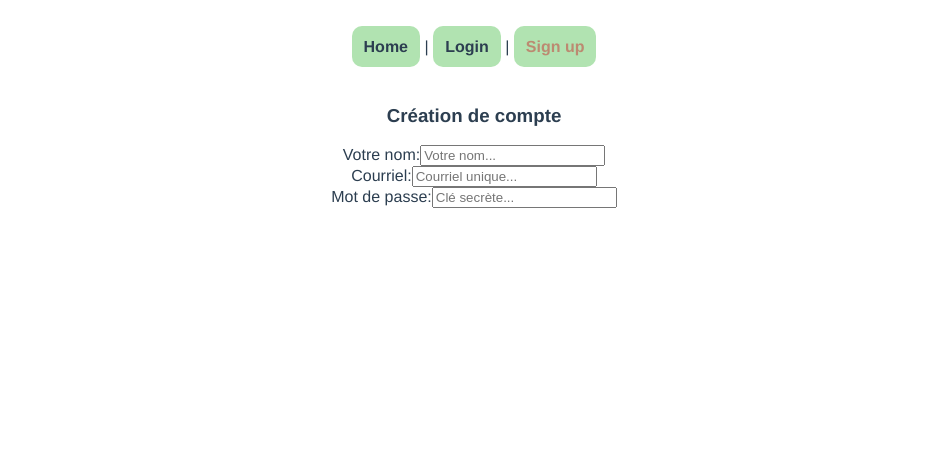
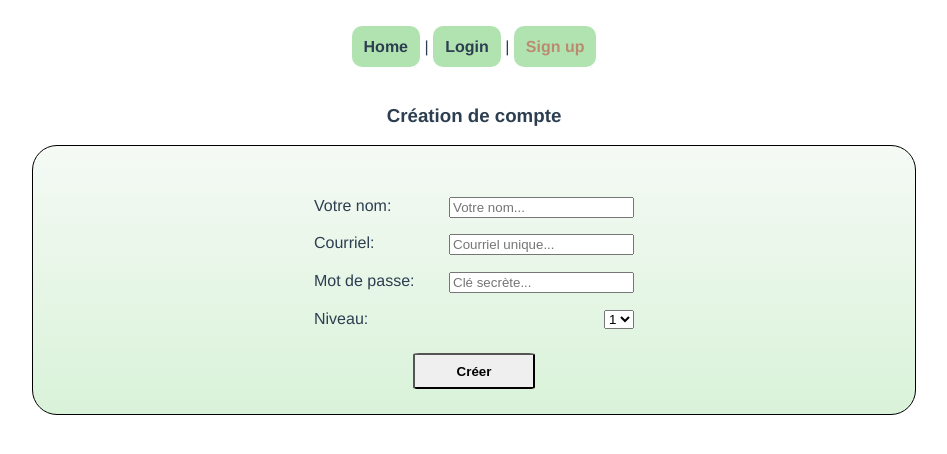
Before and after one commit to lepolpierre/TP3WEB, a Vue app in the folder front-end/moon-express/: page /auth/signup in a window 1280 px wide. Shown: the top 454 px of the page, without its empty margins (166-1113 px from the left). Built offline with nearby package versions, Linux system fonts and the light colour scheme.

Commit message:
[FRONT] Validations login/signup form

```diff
--- /dev/null
+++ b/front-end/moon-express/src/assets/form.css
@@ -0,0 +1,45 @@
+form{
+    width: 65vw;
+    padding: 2%;
+    margin: 0 auto;
+    border-radius: 25px;
+    border: 1px solid black;
+
+    display: flex;
+    flex-direction: column;
+    align-items: center;
+
+    background: linear-gradient(to bottom, hsl(120, 30%,97%), hsl(120, 50%, 90%));
+
+}
+
+form:hover{
+    box-shadow: 0px 0px 10px 1px hsl(100,5%,50%);
+}
+
+
+form > div {
+    width: 25vw;
+    display: flex;
+    justify-content: space-between;
+    padding: 1%;
+}
+
+.btn{
+    padding: 1% 5%;
+    font-weight: bold;
+    border-radius: 5%;
+    margin-top: 2%;
+    cursor: pointer;
+}
+.btn:hover{
+    color: hsl(120, 50%,50%);
+    background-color: hsl(160, 50%,90%);
+}
+
+.erreur{
+    color: red;
+    text-shadow: 0px 0px 10px red;
+    font-size: 90%;
+    padding: 1%;
+}
--- a/front-end/moon-express/src/views/Login.vue
+++ b/front-end/moon-express/src/views/Login.vue
@@ -3,6 +3,8 @@
     <h3>Connexion</h3>
 
     <form action="" method="POST" @submit.prevent="onSubmit">
+
+      <span class="erreur">{{erreur}}</span>
 
       <div>
         <label for="email">Votre courriel:</label>
@@ -27,13 +29,26 @@ export default {
     name : 'Login',
     data(){
         return{
+            erreur:'',
             email : "",
             pwd: ""
         }
     },
     methods: {
+        validations(){
+            if(this.email.length <= 0 || this.pwd.length <= 0 ){
+                this.erreur = "Erreur, utilisateur non reconnu!";
+                return false;
+            }
+            else{
+                this.erreur = "";
+            }
+
+            return true;
+        },
         onSubmit(){
-            this.appelApi();
+            if(this.validations())
+                this.appelApi();
         },
         appelApi(){
 
@@ -50,12 +65,17 @@ export default {
                 },
                 body: JSON.stringify(user)
             })
-            .then(response=>{
-                return response.json();
+            .then(res=>{
+                if(res.status === 200)
+                    return res.json();
+                else{
+                    throw new Error("Erreur de connexion");
+                }
             })
             .then(body=>{
                 // Enregistrer le token dans le localStorage.
                 localStorage.setItem("token", body.token);
+
                 // Envoyer vers l'acceuil.
                 this.$router.push({name: 'Home'});
             })
@@ -69,22 +89,8 @@ export default {
 </script>
 
 <style scoped>
-form{
-    width: 60vw;
-    padding: 1%;
-    margin: 0 auto;
-    border-radius: 25px;
-    border: 1px solid black;
 
-    display: flex;
-    flex-direction: column;
-    align-items: center;
+@import '../assets/form.css';
 
-}
 
-.btn{
-    padding: 1%;
-    font-weight: bold;
-    border-radius: 5px;
-}
 </style>
--- a/front-end/moon-express/src/views/SignUp.vue
+++ b/front-end/moon-express/src/views/SignUp.vue
@@ -3,6 +3,8 @@
       <h3>Création de compte</h3>
 
       <form method="POST" action="" @submit.prevent="onSubmit">
+
+        <span class="erreur">{{erreur}}</span>
 
         <div>
             <label for="nom">Votre nom:</label>
@@ -22,7 +24,15 @@
             type="password" id="mdp" name="mdp" placeholder="Clé secrète...">
         </div>
 
+        <div>
+            <label for="level">Niveau:</label>
+            <select name="level" id="level">
+                <option value="1">1</option>
+                <option value="2">2</option>
+            </select>
+        </div>
 
+        <button type="submit" class="btn">Créer</button>
       </form>
   </div>
 </template>
@@ -31,6 +41,7 @@
 export default {
     data(){
         return {
+            erreur : "",
             email: "",
             name: "",
             password: "",
@@ -38,13 +49,58 @@ export default {
         }
     },
     methods:{
+        validations(){
+            if(this.email.length <= 0 || this.name.length <= 0 || this.password.length <= 0){
+                this.erreur = "Veuillez remplir les champs correctement!";
+                return false;
+            }
+            else{
+                this.erreur="";
+            }
+            return true;
+        },
         onSubmit(){
-            console.log('submit');
+            if(this.validations())
+                this.appelApi();
+
+        },
+        appelApi(){
+            const user = {
+                email: this.email,
+                name: this.name,
+                password: this.password,
+                level: this.level
+            }
+
+            fetch('http://localhost:3000/auth/signup', {
+                method : 'POST',
+                headers: {
+                    'Content-Type': 'application/json'
+                },
+                body: JSON.stringify(user)
+            })
+            .then(res=>{
+                if(res.status === 201)
+                    return res.json();
+                else{
+                    throw new Error('Erreur de création d\'utilisateur');
+                }
+            })
+            .then(data=>{
+                // Renvoie vers la connexion
+                this.$router.push({name: 'Login'});
+            })
+            .catch(err=> {
+                console.error(err);
+            })
+
+
         }
     }
 }
 </script>
 
 <style>
+@import '../assets/form.css';
 
 </style>
```
Also changed, not shown: 1 other file (tests, documents, lock files or other folders). Lines whose indentation alone changed are shown as unchanged.
